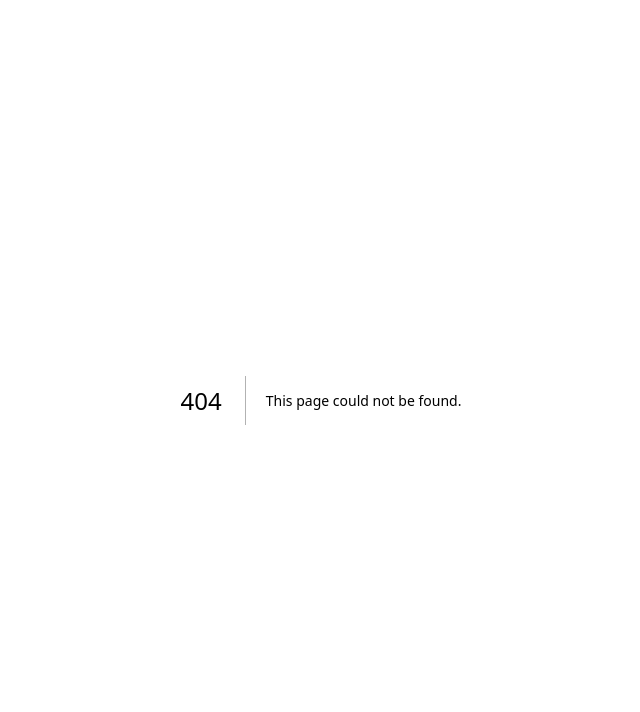
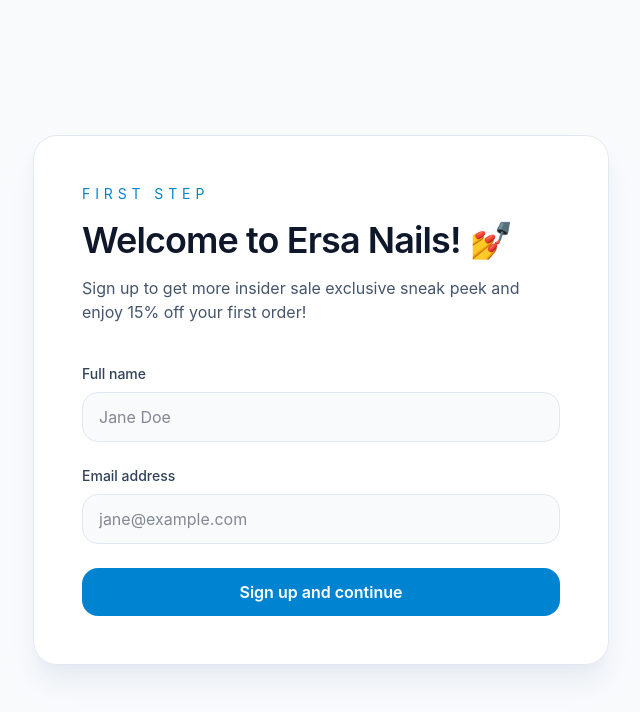
Before and after one commit to monika-ghimire/nails-clone-project, a Next.js app: page /signup in a window 1280 px wide. Before the commit this address had no page. Shown: the top 712 px of the page, without its empty margins (319-959 px from the left). Built offline with nearby package versions, Linux system fonts and the light colour scheme.

Commit message:
added in folder with ui done and logic

```diff
--- /dev/null
+++ b/app/signup/page.tsx
@@ -0,0 +1,102 @@
+"use client";
+
+import { FormEvent, useState } from "react";
+import Step1 from "./step1";
+import Step2 from "./step2";
+import Step3 from "./step3";
+
+type FormData = {
+  fullName: string;
+  email: string;
+  phone: string;
+};
+
+export default function SignupPage() {
+  const [currentStep, setCurrentStep] = useState(1);
+  const [formData, setFormData] = useState<FormData>({
+    fullName: "",
+    email: "",
+    phone: "",
+  });
+  const [error, setError] = useState("");
+  const [couponCode] = useState(() => {
+    const randomDigits = Math.floor(1000 + Math.random() * 9000);
+    return `ERSACODE-${randomDigits}`;
+  });
+  const [copied, setCopied] = useState(false);
+
+  const updateFormData = (field: keyof FormData, value: string) => {
+    setFormData((prev) => ({ ...prev, [field]: value }));
+  };
+
+  const handleStep1Submit = (event: FormEvent<HTMLFormElement>) => {
+    event.preventDefault();
+    const nameValue = formData.fullName.trim();
+    const emailValue = formData.email.trim();
+
+    if (nameValue.length < 2) {
+      setError("Please enter your full name.");
+      return;
+    }
+
+    if (!/^[^\s@]+@[^\s@]+\.[^\s@]+$/.test(emailValue)) {
+      setError("Please enter a valid email address.");
+      return;
+    }
+
+    setError("");
+    setCurrentStep(2);
+  };
+
+  const handleStep2Submit = (event: FormEvent<HTMLFormElement>) => {
+    event.preventDefault();
+    const normalized = formData.phone.replace(/[^0-9]/g, "");
+
+    if (normalized.length < 10) {
+      setError("Please enter a valid phone number with at least 10 digits.");
+      return;
+    }
+
+    setError("");
+    setCurrentStep(3);
+  };
+
+  const copyToClipboard = async () => {
+    if (!couponCode) return;
+    await navigator.clipboard.writeText(couponCode);
+    setCopied(true);
+    window.setTimeout(() => setCopied(false), 2200);
+  };
+
+  return (
+    <main className="min-h-screen flex items-center justify-center px-4 py-12">
+      <section className="w-full max-w-xl rounded-3xl border border-slate-200 bg-white/95 p-10 shadow-xl shadow-slate-200/80 backdrop-blur sm:p-12">
+        {currentStep === 1 && (
+          <Step1
+            formData={formData}
+            updateFormData={updateFormData}
+            error={error}
+            onSubmit={handleStep1Submit}
+          />
+        )}
+
+        {currentStep === 2 && (
+          <Step2
+            formData={formData}
+            updateFormData={updateFormData}
+            error={error}
+            onSubmit={handleStep2Submit}
+          />
+        )}
+
+        {currentStep === 3 && (
+          <Step3
+            couponCode={couponCode}
+            copied={copied}
+            onCopy={copyToClipboard}
+          />
+        )}
+      </section>
+    </main>
+  );
+}
--- a/app/page/step3.tsx
+++ b/app/signup/step3.tsx
@@ -1,4 +1,6 @@
 "use client";
+
+import { useRouter } from "next/navigation";
 
 type Step3Props = {
   couponCode: string;
@@ -7,6 +9,8 @@
 };
 
 export default function Step3({ couponCode, copied, onCopy }: Step3Props) {
+  const router = useRouter();
+
   return (
     <>
       <div className="space-y-4">
@@ -42,6 +46,16 @@
           Use this code at checkout to apply your 15% discount.
         </p>
       </div>
+
+      <div className="mt-8 flex justify-center">
+        <button
+          type="button"
+          onClick={() => router.push("/")}
+          className="inline-flex items-center justify-center rounded-2xl bg-slate-900 px-6 py-3 text-sm font-semibold text-white transition hover:bg-slate-800"
+        >
+          Go to Home
+        </button>
+      </div>
     </>
   );
 }
```
Also changed, not shown: app/signup/step1.tsx (renamed from app/page/step1.tsx), app/signup/step2.tsx (renamed from app/page/step2.tsx).
